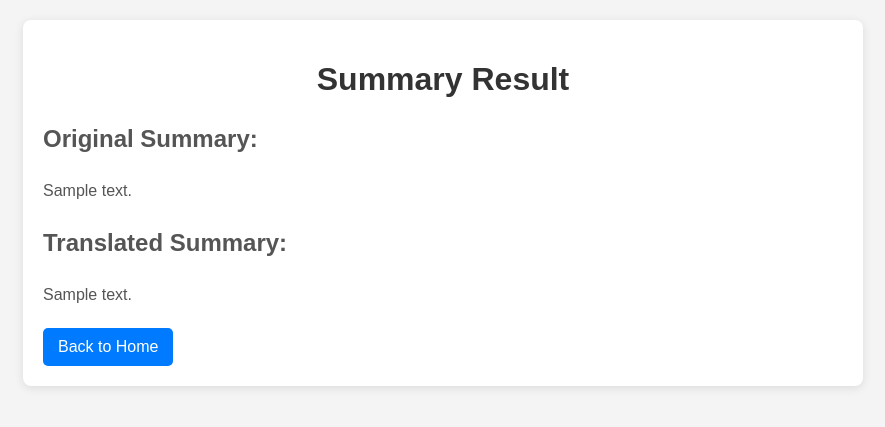
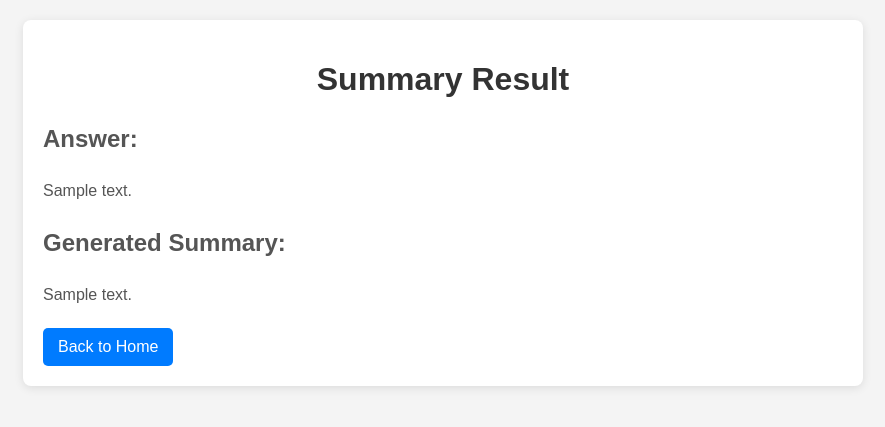
Before and after one commit to Ravanth11/summarizer, a Django app: template urloader/templates/summary_display.html in a window 1280 px wide. Shown: the top 427 px of the page, without its empty margins (197-1082 px from the left). Run offline with Django 5.2, Linux system fonts and the light colour scheme; the template is opened without the code that fills it: most values are stand-ins (such as "Sample title", 1, 10 or a date in 2020).

Commit message:
Your commit message here

```diff
--- a/urloader/templates/summary_display.html
+++ b/urloader/templates/summary_display.html
@@ -23,11 +23,14 @@
             color: #333;
             text-align: center;
         }
-        .summary-content, .translated-content {
+        .summary-content {
             font-size: 16px;
             line-height: 1.6;
             color: #555;
             margin-bottom: 20px;
+        }
+        .summary-content p {
+            margin: 0;
         }
         a {
             display: inline-block;
@@ -46,15 +49,23 @@
 <body>
     <div class="container">
         <h1>Summary Result</h1>
+
+        <!-- Display answer -->
         <div class="summary-content">
-            <h2>Original Summary:</h2>
+            <h2>Answer:</h2>
+            <p>{{ answer }}</p>
+        </div>
+
+        <!-- Conditionally display summary if it exists -->
+        {% if summary %}
+        <div class="summary-content">
+            <h2>Generated Summary:</h2>
             <p>{{ summary }}</p>
         </div>
-        <div class="translated-content">
-            <h2>Translated Summary:</h2>
-            <p>{{ translated_summary }}</p>
-        </div>
-        <a href="{% url 'index' %}">Back to Home</a> <!-- Link to go back to the main page -->
+        {% endif %}
+
+        <!-- Link to go back to the main page -->
+        <a href="{% url 'index' %}">Back to Home</a>
     </div>
 </body>
 </html>
```
Also changed, not shown: urloader/views.py (+6 -40 lines), 1 other file.
